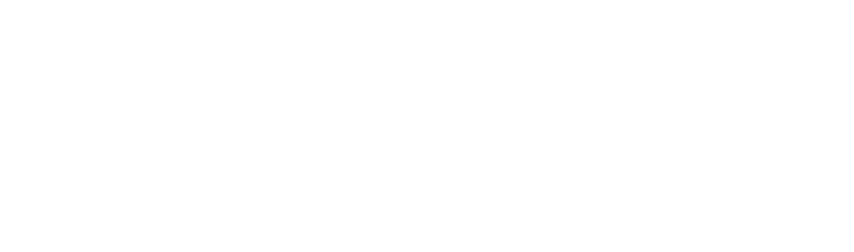
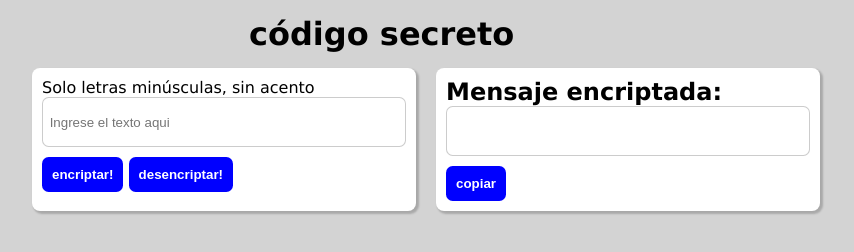
Before and after one commit to LeanBado/Oracle-challenges, a plain HTML site: page index.html in a window 1280 px wide. Shown: the whole page, without its empty margins (214-1068 px from the left). Drawn offline with Linux system fonts and the light colour scheme.

Commit message:
encripta & desencripta, falta sólo los botones

```diff
--- a/index.html
+++ b/index.html
@@ -1,13 +1,32 @@
 <!DOCTYPE html>
-<html lang="en">
+<html lang="pt-br">
 <head>
-    <meta charset="UTF-8">
-    <meta http-equiv="X-UA-Compatible" content="IE=edge">
-    <meta name="viewport" content="width=device-width, initial-scale=1.0">
-    <title>Encriptador</title>
-    <link rel="stylesheet" href="/style.css">
+  <meta charset="UTF-8">
+  <meta http-equiv="X-UA-Compatible" content="IE=edge">
+  <meta name="viewport" content="width=device-width, initial-scale=1.0">
+  <title>Document</title>
+  <link rel="stylesheet" href="style.css">
 </head>
 <body>
+  <h1 class="titulo">código secreto</h1>
 
+  <main class="main">
+    <section class="form box">
+      <form action="">
+        <label for="input-texto">Solo letras minúsculas, sin acento</label>
+        <input class="text-input" type="text" name="input-texto" id="input-texto" placeholder="Ingrese el texto aqui">
+        <input class="btn" type="submit" value="encriptar!" id="btn-encriptar">
+        <input class="btn" type="submit" value="desencriptar!" id="btn-desencriptar">
+      </form>
+    </section>
+
+    <section class="msg box">
+      <h2 id="">Mensaje encriptada:</h2>
+      <input class="text-input" type="text" id="msg"></input>
+      <input class="btn" type="submit" value="copiar" id="btn-copy">
+    </section>
+  </main>
+
+  <script src="script.js"></script>
 </body>
 </html>
--- a/style.css
+++ b/style.css
@@ -0,0 +1,53 @@
+* {
+  margin: 0;
+  padding: 0;
+  box-sizing: border-box;
+}
+
+body {
+  background-color: lightgray;
+  font-family: Verdana, Geneva, Tahoma, sans-serif;
+}
+
+.main {
+  width: 80vw;
+  margin: auto;
+  display: flex;
+  justify-content: center;
+}
+
+.titulo {
+  padding: 15px;
+  width: 30vw;
+  margin: auto;
+
+}
+
+.box {
+  padding: 10px;
+  margin: 0 10px 0 10px;
+  box-shadow: 2px 2px 2px 1px rgba(0, 0, 0, 0.2);
+  background-color: white;
+  border-radius: 0.5em;
+  width: 30vw;
+  height: auto;
+}
+
+.btn {
+  border: 0;
+  color: white;
+  font-weight: bold;
+  background-color: blue;
+  padding: 10px;
+  margin-top: 10px;
+  border-radius: 0.5em;
+}
+
+.text-input {
+  border-radius: 0.5em;
+  border: 1px solid rgba(0, 0, 0, 0.2);
+  display: block;
+  padding: 0.5em;
+  width: 100%;
+  height: 50px;
+}
```
Also changed, not shown: desencriptador.js (added, +14 -0 lines), encriptador.js (added, +35 -0 lines).
